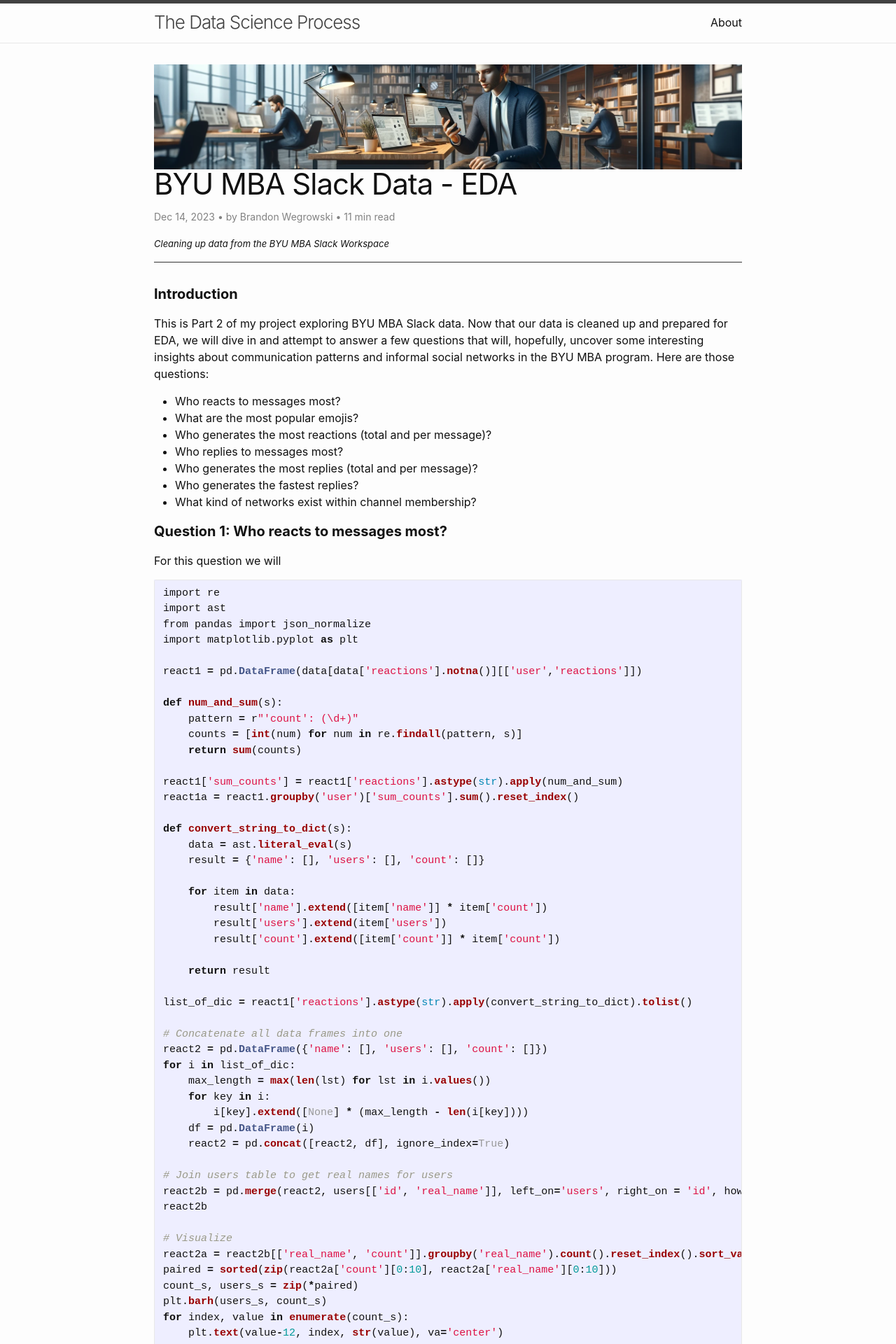
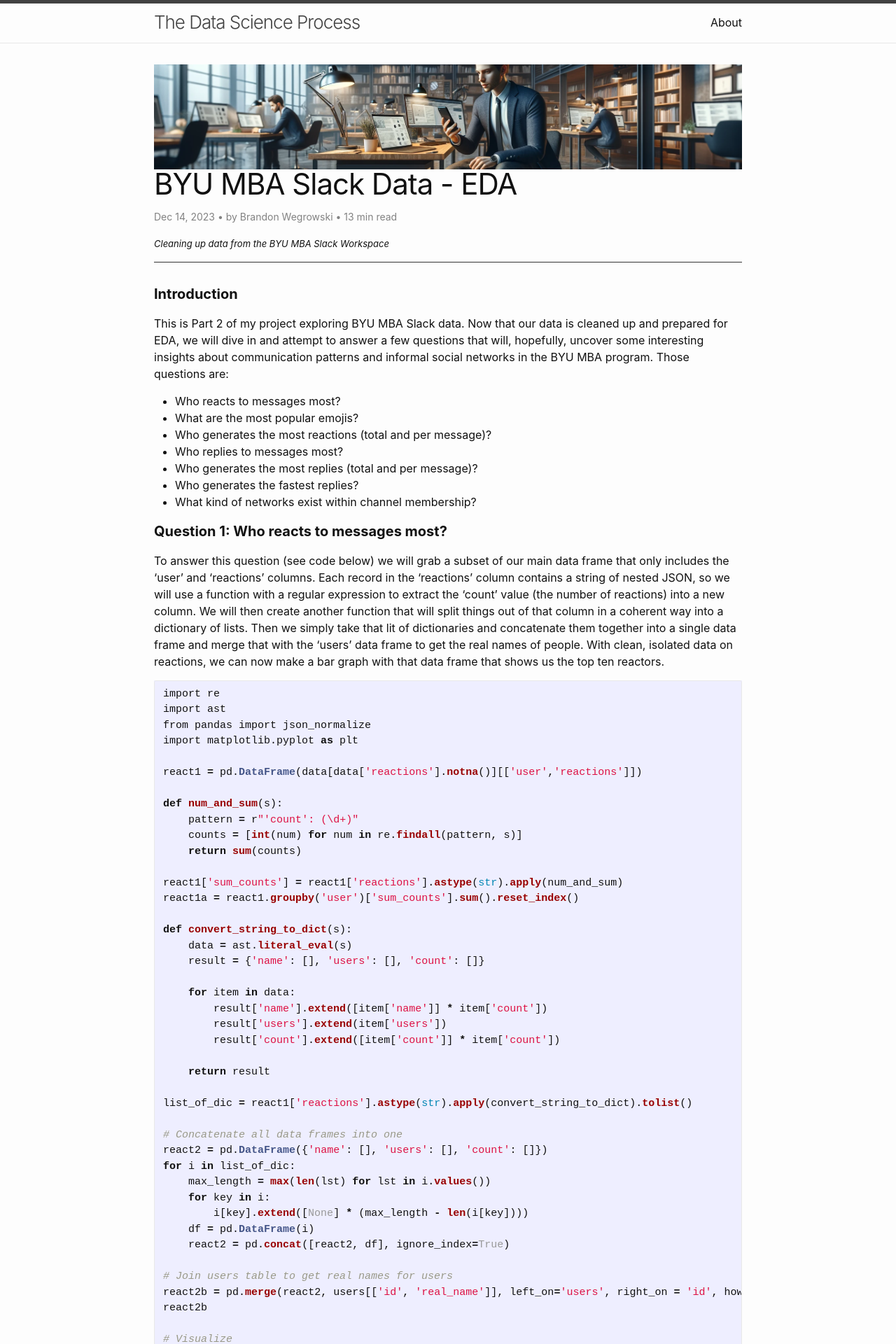
Before and after one commit to bwegr/386, a Jekyll site: the page built from _posts/2023-12-14-project2.md, in a window 1280 px wide. Shown: the top 1920 px of the page at 70% size. Built offline with Jekyll 4.4.1, drawn with Linux system fonts in a browser that asks for light colours; comment, search, counter and statistics services are not loaded; some of the changed text lies outside the part shown.

Commit message:
Update 2023-12-14-project2.md

````diff
--- a/_posts/2023-12-14-project2.md
+++ b/_posts/2023-12-14-project2.md
@@ -7,7 +7,7 @@ image: "/assets/images/slack2.webp"
 ---
 
 #### **Introduction**
-This is Part 2 of my project exploring BYU MBA Slack data. Now that our data is cleaned up and prepared for EDA, we will dive in and attempt to answer a few questions that will, hopefully, uncover some interesting insights about communication patterns and informal social networks in the BYU MBA program. Here are those questions:
+This is Part 2 of my project exploring BYU MBA Slack data. Now that our data is cleaned up and prepared for EDA, we will dive in and attempt to answer a few questions that will, hopefully, uncover some interesting insights about communication patterns and informal social networks in the BYU MBA program. Those questions are:
 - Who reacts to messages most?
 - What are the most popular emojis?
 - Who generates the most reactions (total and per message)?
@@ -18,7 +18,7 @@ This is Part 2 of my project exploring BYU MBA Slack data. Now that our data is
 
 #### **Question 1: Who reacts to messages most?**
 
-For this question we will
+To answer this question (see code below) we will grab a subset of our main data frame that only includes the 'user' and 'reactions' columns. Each record in the 'reactions' column contains a string of nested JSON, so we will use a function with a regular expression to extract the 'count' value (the number of reactions) into a new column. We will then create another function that will split things out of that column in a coherent way into a dictionary of lists. Then we simply take that lit of dictionaries and concatenate them together into a single data frame and merge that with the 'users' data frame to get the real names of people. With clean, isolated data on reactions, we can now make a bar graph with that data frame that shows us the top ten reactors.
 
 ```python
 import re
@@ -78,12 +78,21 @@ plt.show()
 
 #### **Question 2: What are the most popular emojis?**
 
-Text Description
+We can answer now more questions about reactions like "What are the most popular emojis?". We will use the same 'react2' data frame that we just created. The top ten are dominated by positive reactions. We can also see that the trend here is less linear and more curved, which suggests that one person's emoji use may influence other people's emoji use.
 
 ```python
-
+react2c = react2[['name', 'count']].groupby('name').count().reset_index().sort_values(by='count', ascending=False)
+paired = sorted(zip(react2c['count'][0:10], react2c['name'][0:10]))
+count_s, emoji_s = zip(*paired)
+plt.barh(emoji_s, count_s)
+for index, value in enumerate(count_s):
+    plt.text(value-55, index, str(value), va='center')
+#plt.xlabel('Count')
+plt.ylabel('Emoji')
+plt.title('Top Ten Emojis (Oct 2023)')
+plt.show()
 ```
-<html><br><br></html>
+<html><img src="https://raw.githubusercontent.com/bwegr/386/main/assets/images/topemojis.png" alt="" style="width:500px; align: center;"/><br><br></html>
 
 #### **Question 3: Who generates the most reactions (total and per message)?**
 
@@ -92,7 +101,7 @@ Text Description
 ```python
 
 ```
-<html><br><br></html>
+<html><img src="https://raw.githubusercontent.com/bwegr/386/main/assets/images/topreactgen.png" alt="" style="width:500px; align: center;"/><br><br></html>
 
 #### **Question 4: Who replies to messages most?**
 
@@ -101,7 +110,7 @@ Text Description
 ```python
 
 ```
-<html><br><br></html>
+<html><img src="https://raw.githubusercontent.com/bwegr/386/main/assets/images/topreply.png" alt="" style="width:500px; align: center;"/><br><br></html>
 
 #### **Question 5: Who generates the most replies (total and per message)?**
 
@@ -110,7 +119,7 @@ Text Description
 ```python
 
 ```
-<html><br><br></html>
+<html><img src="https://raw.githubusercontent.com/bwegr/386/main/assets/images/topreplygen.png" alt="" style="width:500px; align: center;"/><br><br></html>
 
 #### **Question 6: Who generates the fastest replies?**
 
@@ -119,7 +128,7 @@ Text Description
 ```python
 
 ```
-<html><br><br></html>
+<html><img src="https://raw.githubusercontent.com/bwegr/386/main/assets/images/topfastreply.png" alt="" style="width:500px; align: center;"/><br><br></html>
 
 #### **Question 7: What kind of networks exist within channel membership?**
 
@@ -128,7 +137,7 @@ Text Description
 ```python
 
 ```
-<html><br><br></html>
+<html><img src="https://raw.githubusercontent.com/bwegr/386/main/assets/images/topreactors.png" alt="" style="width:500px; align: center;"/><br><br></html>
 
 ```python
 import os
````
